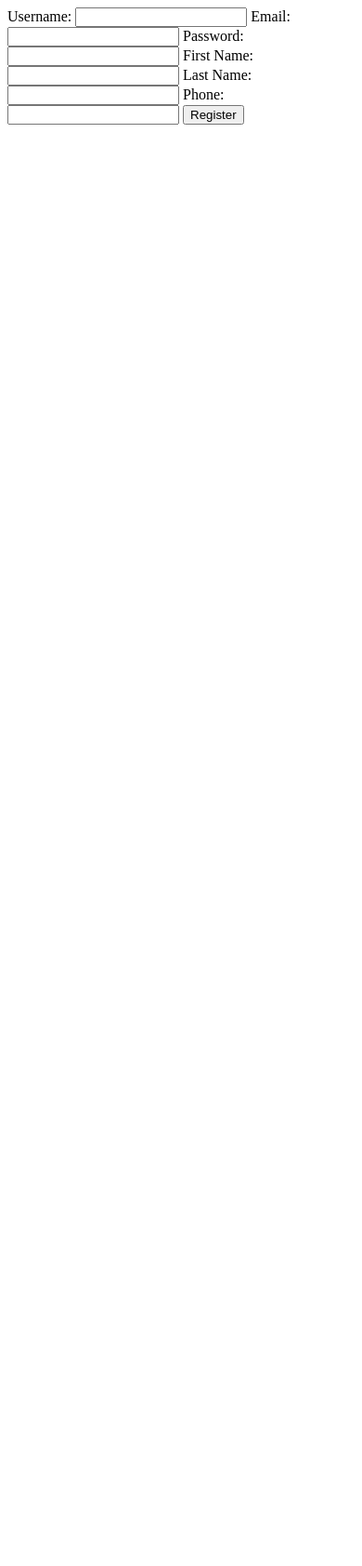
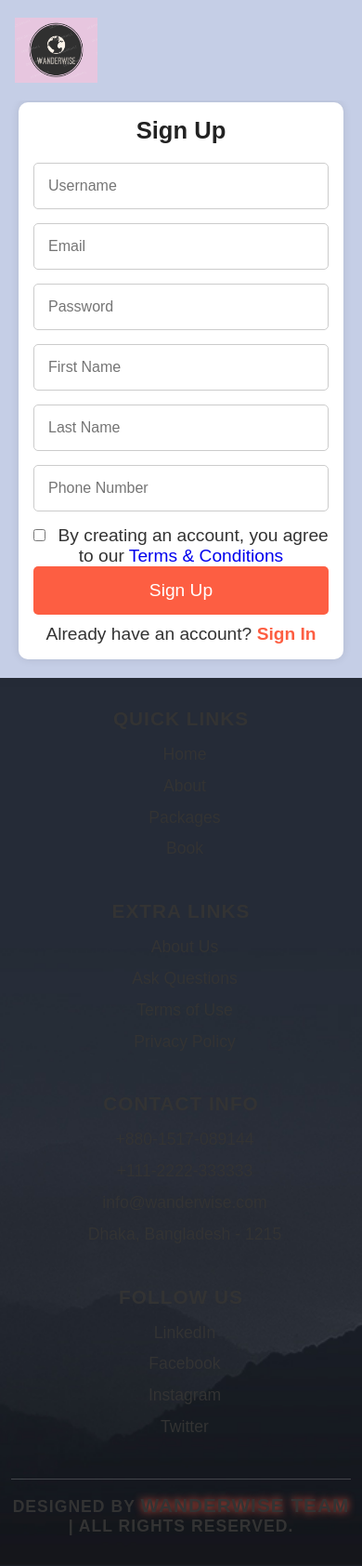
Before and after one commit to MotasimAbid19/WanderWise, a PHP site: page /views/register.php in a window 390 px wide. Shown: the whole page at 93% size. Before the commit the page ends 134 px from the top, so only its background shows below. Run offline with PHP 8.4, Linux system fonts and the light colour scheme.

Commit message:
added register functionality and validation

```diff
--- /dev/null
+++ b/assets/css/register.css
@@ -0,0 +1,194 @@
+/* General Styling */
+* {
+    font-family: 'Poppins', sans-serif;
+    margin: 0;
+    padding: 0;
+    box-sizing: border-box;
+    outline: none;
+    text-decoration: none;
+}
+
+body {
+    background-color: #c5cee6; /* Matching the background color of the project */
+    color: #333;
+    display: flex;
+    flex-direction: column;
+    min-height: 100vh; /* Ensures body takes full height */
+}
+
+.container {
+    flex: 1; /* Ensures the content area takes the remaining space */
+}
+
+/* Register Box Container */
+.register-container {
+    display: flex;
+    justify-content: center;
+    align-items: center;
+    flex-direction: column;
+    width: 100%;
+    padding: 20px;
+}
+
+/* Register Form */
+.register-box {
+    background-color: #fff;
+    padding: 2rem;
+    border-radius: 10px;
+    box-shadow: 0 0 10px rgba(0, 0, 0, 0.1);
+    width: 100%;
+    max-width: 400px;
+    text-align: center;
+}
+
+/* Header in Register Box */
+.register-box h2 {
+    font-size: 2.5rem;
+    margin-bottom: 20px;
+    color: #222;
+}
+
+/* Form Input Styling */
+.input-box {
+    margin-bottom: 15px;
+    position: relative;
+}
+
+.input-box input {
+    width: 100%;
+    padding: 15px;
+    font-size: 1.4rem;
+    border: 1px solid #ccc;
+    border-radius: 5px;
+    outline: none;
+    transition: 0.3s ease;
+}
+
+.input-box input:focus {
+    border-color: #fd5e42;
+}
+
+/* Submit Button */
+.btn {
+    background-color: #fd5e42; /* Tomato color */
+    color: #fff;
+    font-size: 1.5rem;
+    padding: 15px;
+    width: 100%;
+    border-radius: 5px;
+    cursor: pointer;
+    border: none;
+    transition: 0.3s ease;
+}
+
+.btn:hover {
+    background-color: #c35427; /* Darker shade of tomato on hover */
+}
+
+/* Error Message Styling */
+.error-message {
+    color: red;
+    font-size: 1rem;
+    margin-top: 10px;
+}
+
+/* Forgot Password and Links */
+.form-links {
+    margin-top: 10px;
+    font-size: 1.2rem;
+}
+
+.form-links a {
+    color: #fd5e42;
+    text-decoration: none;
+}
+
+.form-links a:hover {
+    text-decoration: underline;
+}
+
+.form-links p {
+    margin-top: 10px;
+}
+
+/* Styling for "Already have an account?" */
+.form-links p a {
+    color: #fd5e42;
+    text-decoration: none;
+    font-weight: bold;
+}
+
+.form-links p a:hover {
+    text-decoration: underline;
+}
+
+/* Terms and Conditions Styling */
+.terms-box {
+    margin-top: 10px;
+    font-size: 1.2rem;
+}
+
+.terms-box input {
+    margin-right: 8px;
+}
+
+/* Footer at the bottom */
+footer {
+    margin-top: auto; /* Ensures footer stays at the bottom */
+    color: #fff; /* Make footer text white */
+}
+
+/* Responsive Design */
+@media (max-width: 1024px) {
+    .register-box {
+        padding: 1.5rem;
+    }
+
+    .register-box h2 {
+        font-size: 2rem;
+    }
+
+    .input-box input {
+        font-size: 1.2rem;
+    }
+
+    .btn {
+        font-size: 1.4rem;
+    }
+}
+
+@media (max-width: 768px) {
+    .register-box {
+        padding: 1.2rem;
+    }
+
+    .register-box h2 {
+        font-size: 1.8rem;
+    }
+
+    .input-box input {
+        font-size: 1.1rem;
+    }
+
+    .btn {
+        font-size: 1.3rem;
+    }
+}
+
+@media (max-width: 480px) {
+    .register-box {
+        padding: 1rem;
+    }
+
+    .register-box h2 {
+        font-size: 1.6rem;
+    }
+
+    .input-box input {
+        font-size: 1rem;
+    }
+
+    .btn {
+        font-size: 1.2rem;
+    }
+}
--- /dev/null
+++ b/assets/js/validate_register.js
@@ -0,0 +1,81 @@
+// Function to validate the registration form
+function validateForm(event) {
+    event.preventDefault(); // Prevent form submission
+
+    // Get form elements
+    const username = document.getElementById('username');
+    const email = document.getElementById('email');
+    const password = document.getElementById('password');
+    const firstName = document.getElementById('first_name');
+    const lastName = document.getElementById('last_name');
+    const phone = document.getElementById('phone');
+    const terms = document.getElementById('terms');
+
+    let isValid = true;
+    let errorMessages = [];
+
+    // Validate Username (must contain letters only)
+    const usernameRegex = /^[A-Za-z]+$/;
+    if (!usernameRegex.test(username.value)) {
+        isValid = false;
+        errorMessages.push('Username must contain only letters.');
+    }
+
+    // Validate Email (must be a valid email format)
+    const emailRegex = /^[a-zA-Z0-9._-]+@[a-zA-Z0-9.-]+\.[a-zA-Z]{2,6}$/;
+    if (!emailRegex.test(email.value)) {
+        isValid = false;
+        errorMessages.push('Please enter a valid email address.');
+    }
+
+    // Validate Password (must be between 8 to 32 characters)
+    const passwordRegex = /^.{8,32}$/;  // Password length should be between 8 and 32 characters
+    if (!passwordRegex.test(password.value)) {
+        isValid = false;
+        errorMessages.push('Password must be between 8 and 32 characters.');
+    }
+
+    // Validate First Name and Last Name (must contain letters only)
+    const nameRegex = /^[A-Za-z]+$/;
+    if (!nameRegex.test(firstName.value)) {
+        isValid = false;
+        errorMessages.push('First Name must contain only letters.');
+    }
+    if (!nameRegex.test(lastName.value)) {
+        isValid = false;
+        errorMessages.push('Last Name must contain only letters.');
+    }
+
+    // Validate Phone Number (must start with +8801 and contain 9 digits after)
+    const phoneRegex = /^\+8801[0-9]{9}$/;
+    if (!phoneRegex.test(phone.value)) {
+        isValid = false;
+        errorMessages.push('Phone number must start with +8801 and contain 9 digits after.');
+    }
+
+    // Validate Terms and Conditions checkbox
+    if (!terms.checked) {
+        isValid = false;
+        errorMessages.push('You must agree to the terms and conditions.');
+    }
+
+    // Display errors if validation fails
+    const errorDiv = document.getElementById('error-messages');
+    errorDiv.innerHTML = ''; // Clear previous error messages
+    if (!isValid) {
+        errorMessages.forEach((message) => {
+            const errorMessage = document.createElement('p');
+            errorMessage.style.color = 'red';
+            errorMessage.textContent = message;
+            errorDiv.appendChild(errorMessage);
+        });
+    }
+
+    // If the form is valid, submit the form
+    if (isValid) {
+        document.getElementById('register-form').submit();
+    }
+}
+
+// Attach the validateForm function to the form submit event
+document.getElementById('register-form').addEventListener('submit', validateForm);
--- a/views/register.php
+++ b/views/register.php
@@ -1,6 +1,9 @@
 <?php
 // Include the database connection
 include('../config/db.php');
+
+// Start the session
+session_start();
 
 if ($_SERVER['REQUEST_METHOD'] == 'POST') {
     // Get form data
@@ -19,31 +22,79 @@
     if ($conn->query($query) === TRUE) {
         // Redirect to login page after successful registration
         header('Location: login.php');
+        exit();
     } else {
         echo "Error: " . $query . "<br>" . $conn->error;
     }
 }
 ?>
 
-<!-- Registration Form -->
-<form method="POST" action="register.php">
-    <label for="username">Username:</label>
-    <input type="text" name="username" required>
+<!-- Include the header -->
+<?php include('../includes/header.php'); ?>
+<link rel="stylesheet" href="../assets/css/register.css">
 
-    <label for="email">Email:</label>
-    <input type="email" name="email" required>
+<!-- Section for Register Page -->
+<section class="register-section">
+    <div class="container">
+        <div class="register-container">
+            <div class="register-box">
+                <h2>Sign Up</h2>
+                <form method="POST" action="register.php" id="register-form">
+                    <!-- Error Messages -->
+                    <div id="error-messages"></div>
 
-    <label for="password">Password:</label>
-    <input type="password" name="password" required>
+                    <!-- Username -->
+                    <div class="input-box">
+                        <input type="text" name="username" id="username" placeholder="Username" required>
+                    </div>
 
-    <label for="first_name">First Name:</label>
-    <input type="text" name="first_name" required>
+                    <!-- Email -->
+                    <div class="input-box">
+                        <input type="email" name="email" id="email" placeholder="Email" required>
+                    </div>
 
-    <label for="last_name">Last Name:</label>
-    <input type="text" name="last_name" required>
+                    <!-- Password -->
+                    <div class="input-box">
+                        <input type="password" name="password" id="password" placeholder="Password" required>
+                    </div>
 
-    <label for="phone">Phone:</label>
-    <input type="text" name="phone" required>
+                    <!-- First Name -->
+                    <div class="input-box">
+                        <input type="text" name="first_name" id="first_name" placeholder="First Name" required>
+                    </div>
 
-    <button type="submit" name="register">Register</button>
-</form>
+                    <!-- Last Name -->
+                    <div class="input-box">
+                        <input type="text" name="last_name" id="last_name" placeholder="Last Name" required>
+                    </div>
+
+                    <!-- Phone -->
+                    <div class="input-box">
+                        <input type="text" name="phone" id="phone" placeholder="Phone Number" required>
+                    </div>
+
+                    <!-- Terms and Conditions -->
+                    <div class="terms-box">
+                        <input type="checkbox" id="terms" name="terms" required>
+                        <label for="terms">By creating an account, you agree to our <a href="terms_and_condition.php">Terms & Conditions</a></label>
+                    </div>
+
+                    <!-- Submit Button -->
+                    <div class="form-action">
+                        <button type="submit" class="btn">Sign Up</button>
+                    </div>
+
+                    <!-- Already have an Account? Sign In Link -->
+                    <div class="form-links">
+                        <p>Already have an account? <a href="login.php">Sign In</a></p>
+                    </div>
+                </form>
+            </div>
+        </div>
+    </div>
+</section>
+
+<!-- Include the footer -->
+<?php include('../includes/footer.php'); ?>
+
+<script src="../assets/js/validate_register.js"></script>
```
